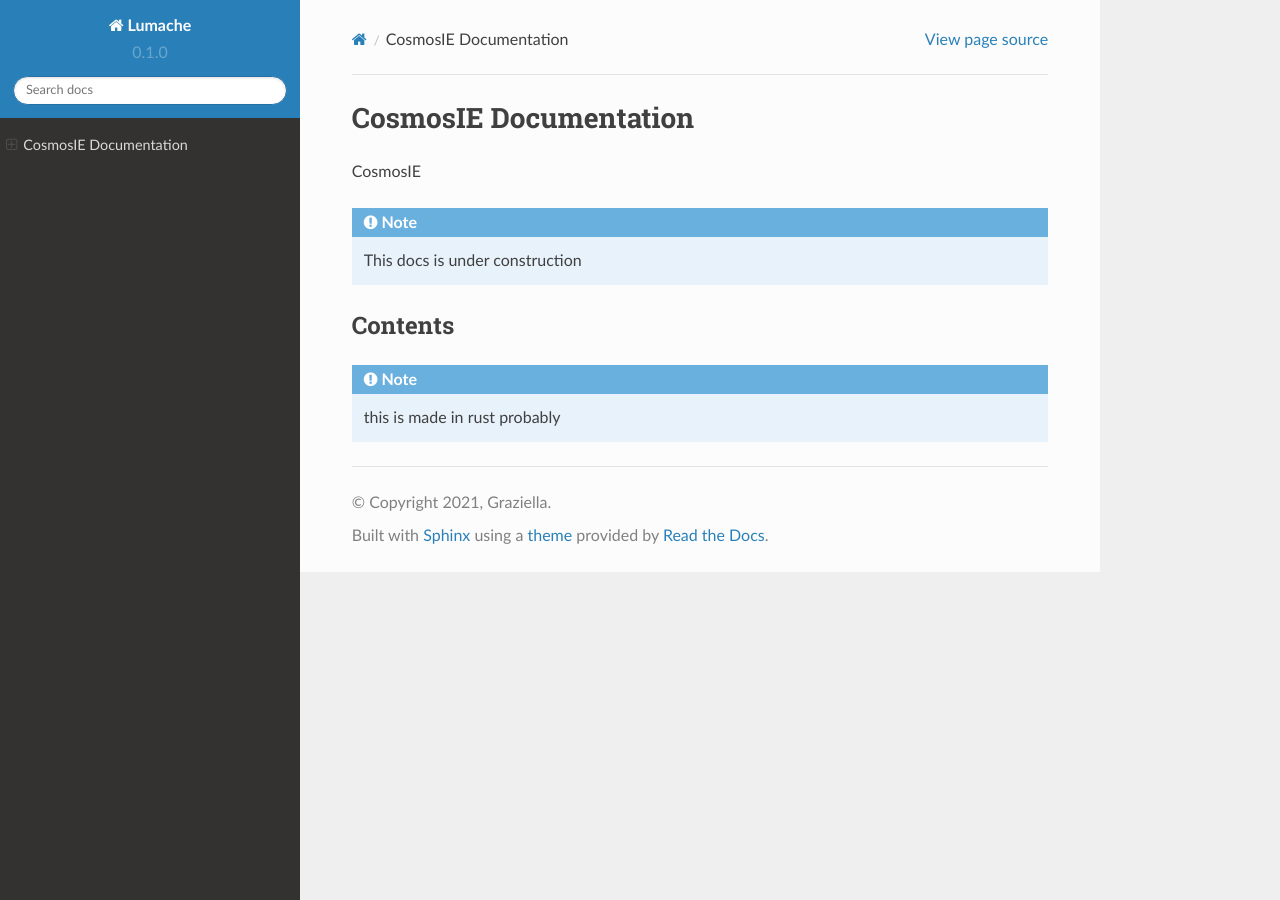
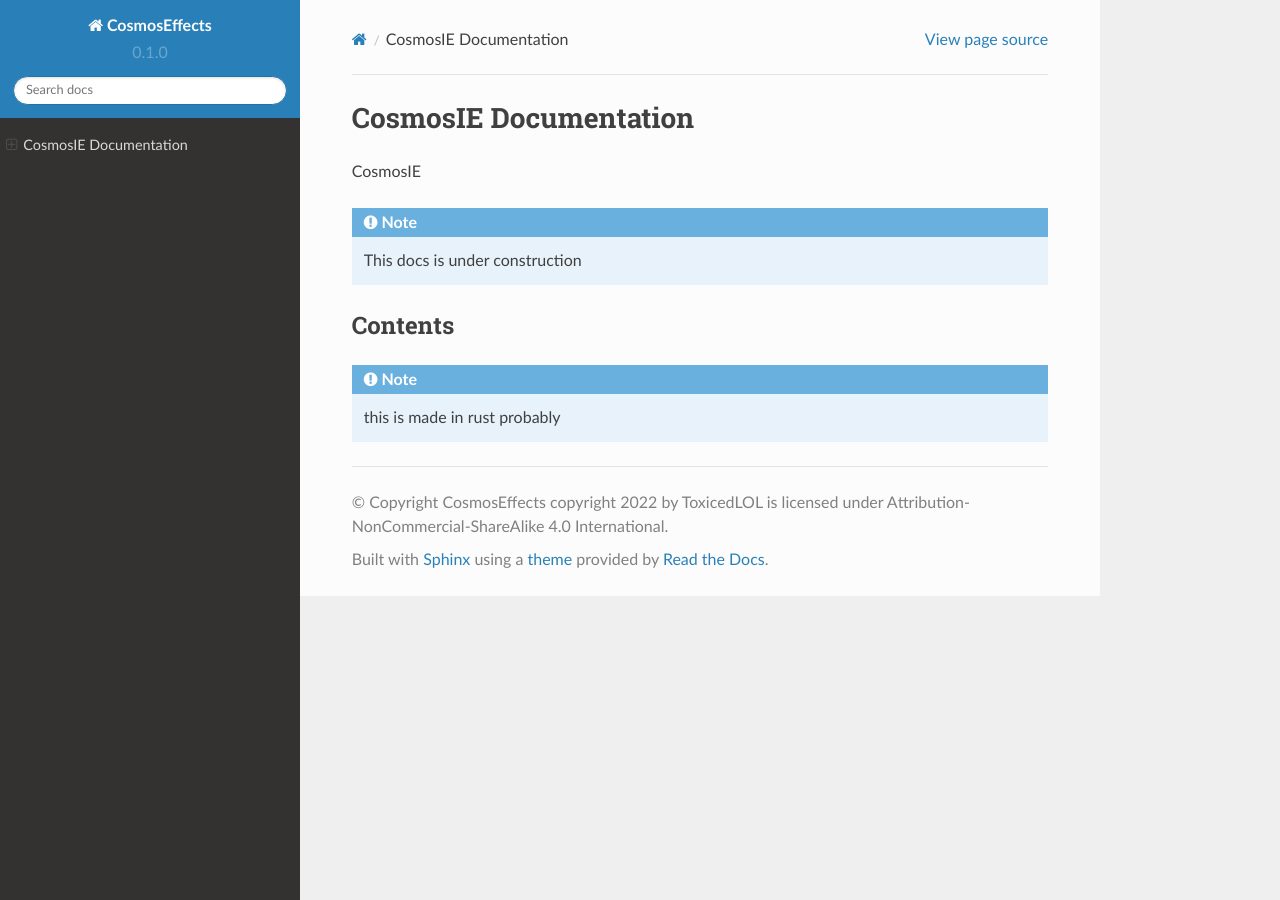
Before and after one commit to ToxicedIsOnTheLand/DocsCosmosIE, a Sphinx documentation site: the page built from docs/source/index.rst, in a window 1280 px wide. Built offline with Sphinx 7.4.7 and the Read the Docs theme 2.0.0, drawn with Linux system fonts in a browser that asks for light colours.

Commit message:
removed template text

```diff
--- a/docs/source/conf.py
+++ b/docs/source/conf.py
@@ -2,9 +2,9 @@
 
 # -- Project information
 
-project = 'Lumache'
-copyright = '2021, Graziella'
-author = 'Graziella'
+project = 'CosmosEffects'
+copyright = 'CosmosEffects copyright 2022 by ToxicedLOL is licensed under Attribution-NonCommercial-ShareAlike 4.0 International'
+author = 'ToxicedLOL'
 
 release = '0.1'
 version = '0.1.0'
```
